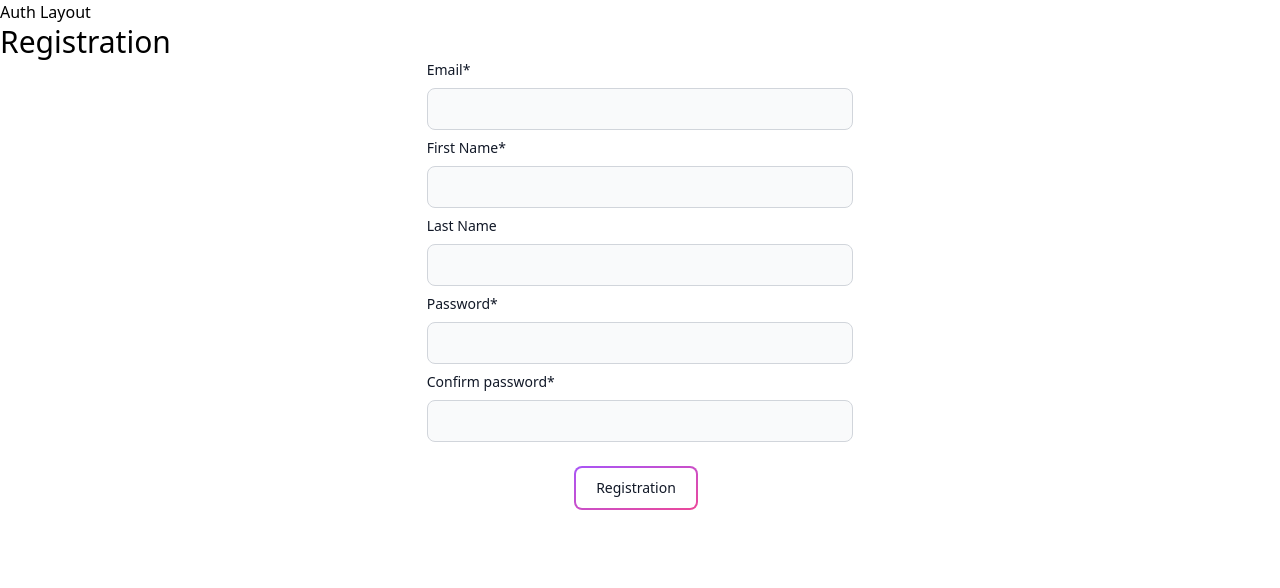
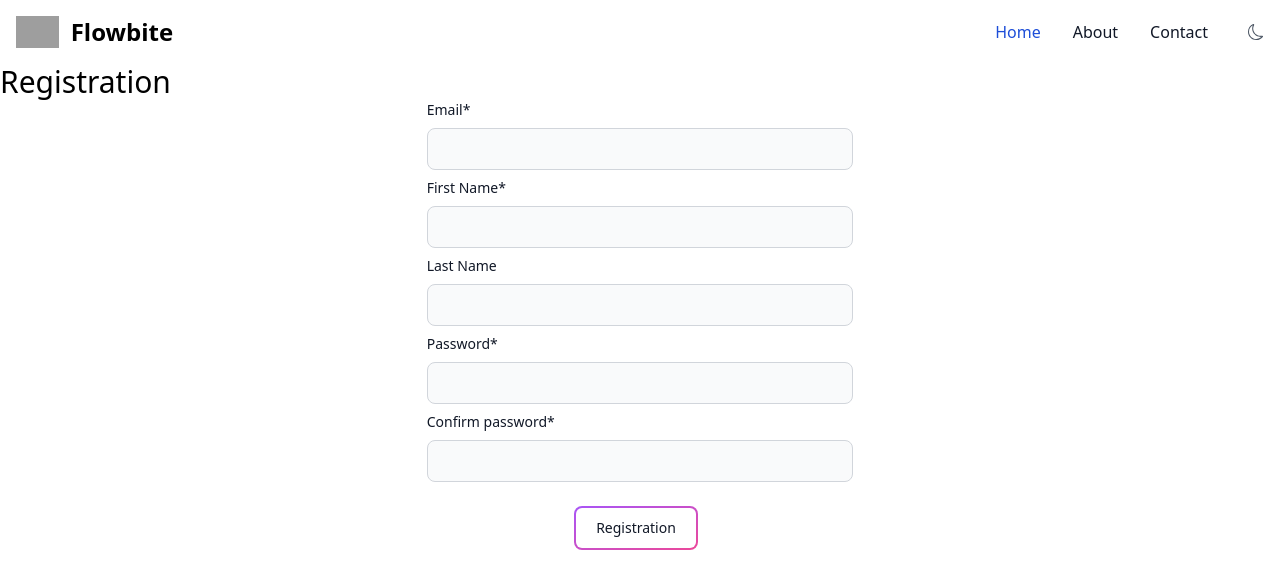
Before and after one commit to feyoayo/next-fullstack-note-app, a Next.js app: page /auth/registration in a window 1280 px wide. Shown: the top 588 px of the page. Built offline with nearby package versions, Linux system fonts and the light colour scheme; grey boxes are pictures that could not be loaded.

Commit message:
login validation / dark mode

```diff
--- a/src/components/layouts/auth.layout.tsx
+++ b/src/components/layouts/auth.layout.tsx
@@ -2,6 +2,7 @@ import React, {ReactElement, useEffect} from 'react';
 import {TOKEN_LOCALSTORAGE_KEY} from "@/utils/constants";
 import {useRouter} from "next/router";
 import {HOME_PAGE} from "@/utils/constants/routes";
+import AuthHeaderComponent from "@/components/ui/headers/auth-header.component";
 
 interface Props {
     children: ReactElement
@@ -16,10 +17,10 @@ const AuthLayout = ({children}: Props) => {
         }
     }, [router])
     return (
-        <>
-            <div>Auth Layout</div>
-            {children}
-        </>
+        <div className={'h-[100vh] dark:bg-black'}>
+            <AuthHeaderComponent/>
+                {children}
+        </div>
     );
 };
 
--- /dev/null
+++ b/src/components/ui/dark-mode-switcher.tsx
@@ -0,0 +1,38 @@
+import React, {useEffect, useState} from "react";
+
+const DarkModeSwitcher = () => {
+    const [mode, setMode] = useState<'dark' | 'light'>( "light")
+
+    useEffect(() => {
+        if(mode === 'light'){
+            document.documentElement.className = 'light'
+        } else {
+            document.documentElement.className = 'dark'
+
+        }
+    }, [mode])
+
+    return (
+        <div>
+            {mode === 'light' &&
+                <a className="block hs-dark-mode group flex items-center text-gray-600 hover:text-blue-600 font-medium dark:text-gray-400 dark:hover:text-gray-500"
+                   href="#!" onClick={() => setMode("dark")}>
+                    <svg className="w-4 h-4" xmlns="http://www.w3.org/2000/svg" width="16" height="16"
+                         fill="currentColor" viewBox="0 0 16 16">
+                        <path
+                            d="M6 .278a.768.768 0 0 1 .08.858 7.208 7.208 0 0 0-.878 3.46c0 4.021 3.278 7.277 7.318 7.277.527 0 1.04-.055 1.533-.16a.787.787 0 0 1 .81.316.733.733 0 0 1-.031.893A8.349 8.349 0 0 1 8.344 16C3.734 16 0 12.286 0 7.71 0 4.266 2.114 1.312 5.124.06A.752.752 0 0 1 6 .278zM4.858 1.311A7.269 7.269 0 0 0 1.025 7.71c0 4.02 3.279 7.276 7.319 7.276a7.316 7.316 0 0 0 5.205-2.162c-.337.042-.68.063-1.029.063-4.61 0-8.343-3.714-8.343-8.29 0-1.167.242-2.278.681-3.286z"/>
+                    </svg>
+                </a>}
+            {mode === 'dark' &&
+                <a className="hs-dark-mode group flex items-center text-gray-600 hover:text-blue-600 font-medium dark:text-gray-400 dark:hover:text-gray-500"
+                   href="#!"  onClick={() => setMode("light")}>
+                    <svg className="w-4 h-4" xmlns="http://www.w3.org/2000/svg" width="16" height="16"
+                         fill="currentColor" viewBox="0 0 16 16">
+                        <path
+                            d="M8 11a3 3 0 1 1 0-6 3 3 0 0 1 0 6zm0 1a4 4 0 1 0 0-8 4 4 0 0 0 0 8zM8 0a.5.5 0 0 1 .5.5v2a.5.5 0 0 1-1 0v-2A.5.5 0 0 1 8 0zm0 13a.5.5 0 0 1 .5.5v2a.5.5 0 0 1-1 0v-2A.5.5 0 0 1 8 13zm8-5a.5.5 0 0 1-.5.5h-2a.5.5 0 0 1 0-1h2a.5.5 0 0 1 .5.5zM3 8a.5.5 0 0 1-.5.5h-2a.5.5 0 0 1 0-1h2A.5.5 0 0 1 3 8zm10.657-5.657a.5.5 0 0 1 0 .707l-1.414 1.415a.5.5 0 1 1-.707-.708l1.414-1.414a.5.5 0 0 1 .707 0zm-9.193 9.193a.5.5 0 0 1 0 .707L3.05 13.657a.5.5 0 0 1-.707-.707l1.414-1.414a.5.5 0 0 1 .707 0zm9.193 2.121a.5.5 0 0 1-.707 0l-1.414-1.414a.5.5 0 0 1 .707-.707l1.414 1.414a.5.5 0 0 1 0 .707zM4.464 4.465a.5.5 0 0 1-.707 0L2.343 3.05a.5.5 0 1 1 .707-.707l1.414 1.414a.5.5 0 0 1 0 .708z"/>
+                    </svg>
+                </a>}
+        </div>
+    )
+}
+export default DarkModeSwitcher
--- /dev/null
+++ b/src/components/ui/headers/auth-header.component.tsx
@@ -0,0 +1,54 @@
+import React from 'react';
+import Link from "next/link";
+import {ABOUT_PAGE, CONTACT_PAGE, HOME_PAGE} from "@/utils/constants/routes";
+import DarkModeSwitcher from "@/components/ui/dark-mode-switcher";
+
+const AuthHeaderComponent = () => {
+    return (
+        <nav className="bg-white border-gray-200 dark:bg-gray-900">
+            <div className="max-w-screen-xl flex flex-wrap items-center justify-between mx-auto p-4">
+                <a href="https://flowbite.com/" className="flex items-center">
+                    <img src="https://flowbite.com/docs/images/logo.svg" className="h-8 mr-3" alt="Flowbite Logo"/>
+                    <span
+                        className="self-center text-2xl font-semibold whitespace-nowrap dark:text-white">Flowbite</span>
+                </a>
+                <button data-collapse-toggle="navbar-default" type="button"
+                        className="inline-flex items-center p-2 ml-3 text-sm text-gray-500 rounded-lg md:hidden hover:bg-gray-100 focus:outline-none focus:ring-2 focus:ring-gray-200 dark:text-gray-400 dark:hover:bg-gray-700 dark:focus:ring-gray-600"
+                        aria-controls="navbar-default" aria-expanded="false">
+                    <span className="sr-only">Open main menu</span>
+                    <svg className="w-6 h-6" aria-hidden="true" fill="currentColor" viewBox="0 0 20 20"
+                         xmlns="http://www.w3.org/2000/svg">
+                        <path fillRule="evenodd"
+                              d="M3 5a1 1 0 011-1h12a1 1 0 110 2H4a1 1 0 01-1-1zM3 10a1 1 0 011-1h12a1 1 0 110 2H4a1 1 0 01-1-1zM3 15a1 1 0 011-1h12a1 1 0 110 2H4a1 1 0 01-1-1z"
+                              clipRule="evenodd"></path>
+                    </svg>
+                </button>
+                <div className="hidden w-full md:block md:w-auto" id="navbar-default">
+                    <ul className="font-medium flex flex-col p-4 md:p-0 mt-4 border border-gray-100 rounded-lg bg-gray-50 md:flex-row md:space-x-8 md:mt-0 md:border-0 md:bg-white dark:bg-gray-800 md:dark:bg-gray-900 dark:border-gray-700">
+                        <li>
+                            <Link href={HOME_PAGE}
+                               className="block py-2 pl-3 pr-4 text-white bg-blue-700 rounded md:bg-transparent md:text-blue-700 md:p-0 dark:text-white md:dark:text-blue-500"
+                               aria-current="page">Home</Link>
+                        </li>
+                        <li>
+                            <Link href={ABOUT_PAGE}
+                               className="block py-2 pl-3 pr-4 text-gray-900 rounded hover:bg-gray-100 md:hover:bg-transparent md:border-0 md:hover:text-blue-700 md:p-0 dark:text-white md:dark:hover:text-blue-500 dark:hover:bg-gray-700 dark:hover:text-white md:dark:hover:bg-transparent">About</Link>
+                        </li>
+                        <li>
+                            <Link href={CONTACT_PAGE}
+                               className="block py-2 pl-3 pr-4 text-gray-900 rounded hover:bg-gray-100 md:hover:bg-transparent md:border-0 md:hover:text-blue-700 md:p-0 dark:text-white md:dark:hover:text-blue-500 dark:hover:bg-gray-700 dark:hover:text-white md:dark:hover:bg-transparent">Contact</Link>
+                        </li>
+                        <li>
+                            <div className={'py-1 pl-2'}>
+                                <DarkModeSwitcher/>
+                            </div>
+                        </li>
+                    </ul>
+                </div>
+
+            </div>
+        </nav>
+    );
+};
+
+export default AuthHeaderComponent;
--- a/src/pages/auth/login.tsx
+++ b/src/pages/auth/login.tsx
@@ -23,10 +23,17 @@ const LoginPage: NextPageWithLayout = () => {
       mutateAsync(data).then(r => localStorage.setItem(TOKEN_LOCALSTORAGE_KEY, r.data.token))
   }
 
+  // useEffect(() => {
+  //     const el = document.querySelector("html")
+  //     if(el) {
+  //         el.className = 'dark'
+  //
+  //     }
+  // }, [])
+
 
   return (
-    <div>
-        <div className={'flex justify-center'}>
+        <div className={'flex h-full mt-[200px] justify-center'}>
             <form className={'flex flex-col gap-2 w-1/3'} onSubmit={handleSubmit(onSubmit)}>
                 <InputField
                     name={'email'}
@@ -35,6 +42,9 @@ const LoginPage: NextPageWithLayout = () => {
                     label={'Email'}
                     required
                     register={register}
+                    validationSchema={{
+                        required: true
+                    }}
                 />
                 <InputField
                     name={'password'}
@@ -43,13 +53,16 @@ const LoginPage: NextPageWithLayout = () => {
                     label={'Password'}
                     required
                     register={register}
+                    validationSchema={{
+                        required: true,
+
+                    }}
                 />
                 <div className={"mt-4"}>
                     <OutlineButton isLoading={isLoading} type={'submit'} >Login</OutlineButton>
                 </div>
             </form>
         </div>
-    </div>
   );
 };
 
--- a/src/utils/constants/routes.ts
+++ b/src/utils/constants/routes.ts
@@ -2,3 +2,5 @@
 
 export const HOME_PAGE = "/"
 export const LOGIN_PAGE = "/auth/login"
+export const ABOUT_PAGE = '/about'
+export const CONTACT_PAGE = '/contact'
```
